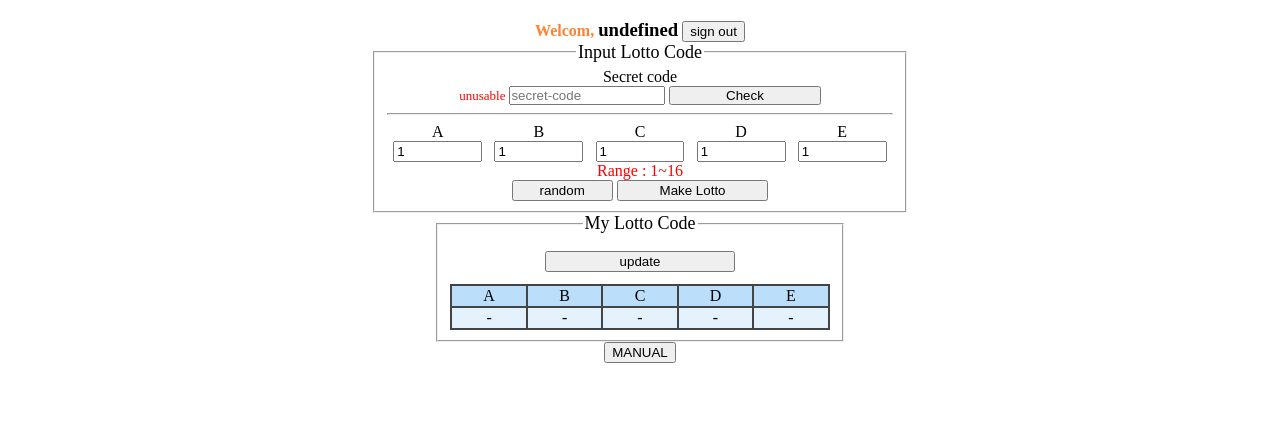
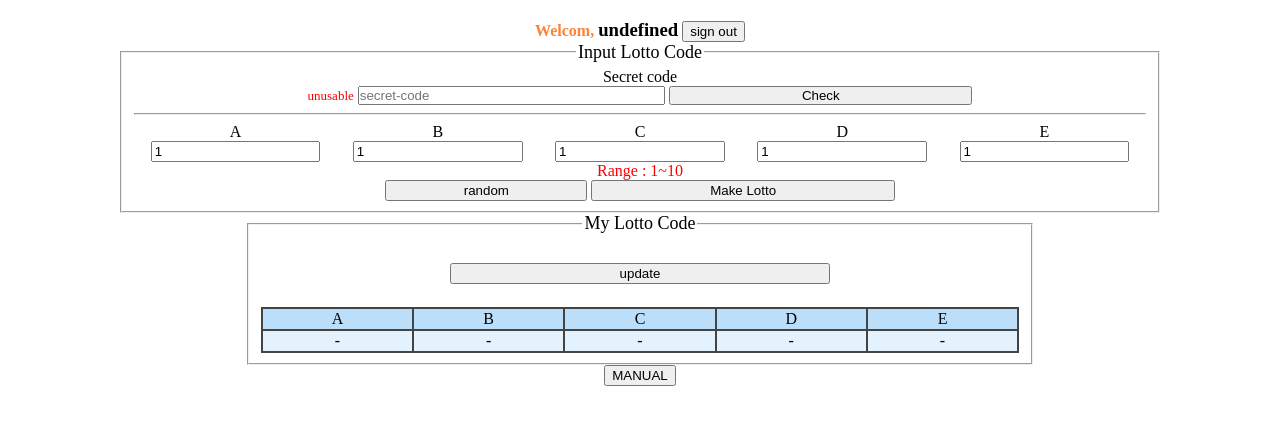
Before and after one commit to Actroto/CBSH_WEB, a plain HTML site: page Lotto/admin.html in a window 1280 px wide. Shown: the part 87-512 px from the top of the page. Drawn offline with Linux system fonts and the light colour scheme.

Commit message:
Update admin.html

```diff
--- a/Lotto/admin.html
+++ b/Lotto/admin.html
@@ -8,7 +8,7 @@
     <script>
         // range of each column of lotto code
         const ltto_min = 1;
-        const ltto_max = 16;
+        const ltto_max = 10;
     </script>
     <script type="module" src="server.js"></script>
     <script>
@@ -32,14 +32,14 @@
 <body>
     <center>
         <!-- - - - - - - - - - [head line] - - - - - - - - - -->
-        <img src="CBSH_logo.png2" alt="logo of CBSH" width="8%" height="8%">
+        <img src="CBSH_logo.png" alt="logo of CBSH" width="20%" height="20%">
         <h1>CBSH Lotto</h1>
         <h4 style="color: #FF8232; display:inline;">Welcom,</h4>
         <h3 id="member-name" style="color: black; display:inline;"></h3>
         <input type="button" onclick="location.href = './login.html'" value="sign out">
 
         <!-- - - - - - - - - - [input lotto code] - - - - - - - - - -->
-        <fieldset id="ltto-make-fieldset" style="width:40%;">
+        <fieldset id="ltto-make-fieldset" style="width:80%;">
             <legend align="center" style="font-size: large;">Input Lotto Code</legend>
             <style>
                 .ltto-ul-class{
@@ -117,7 +117,7 @@
             <input type="button" id="ltto-make-bttn" value="Make Lotto" style="width:30%; height:6%;">
         </fieldset>
         <!-- - - - - - - - - - [check my lotto code] - - - - - - - - - -->
-        <fieldset id="ltto-check-fieldset" style="width:30%;">
+        <fieldset id="ltto-check-fieldset" style="width:60%;">
             <legend align="center" style="font-size: large;">My Lotto Code</legend>
             <input type="button" id="ltto-check-bttn" value="update" style="width:50%; height:6%; margin:3%;">
             <table style="table-layout: fixed;">
```
